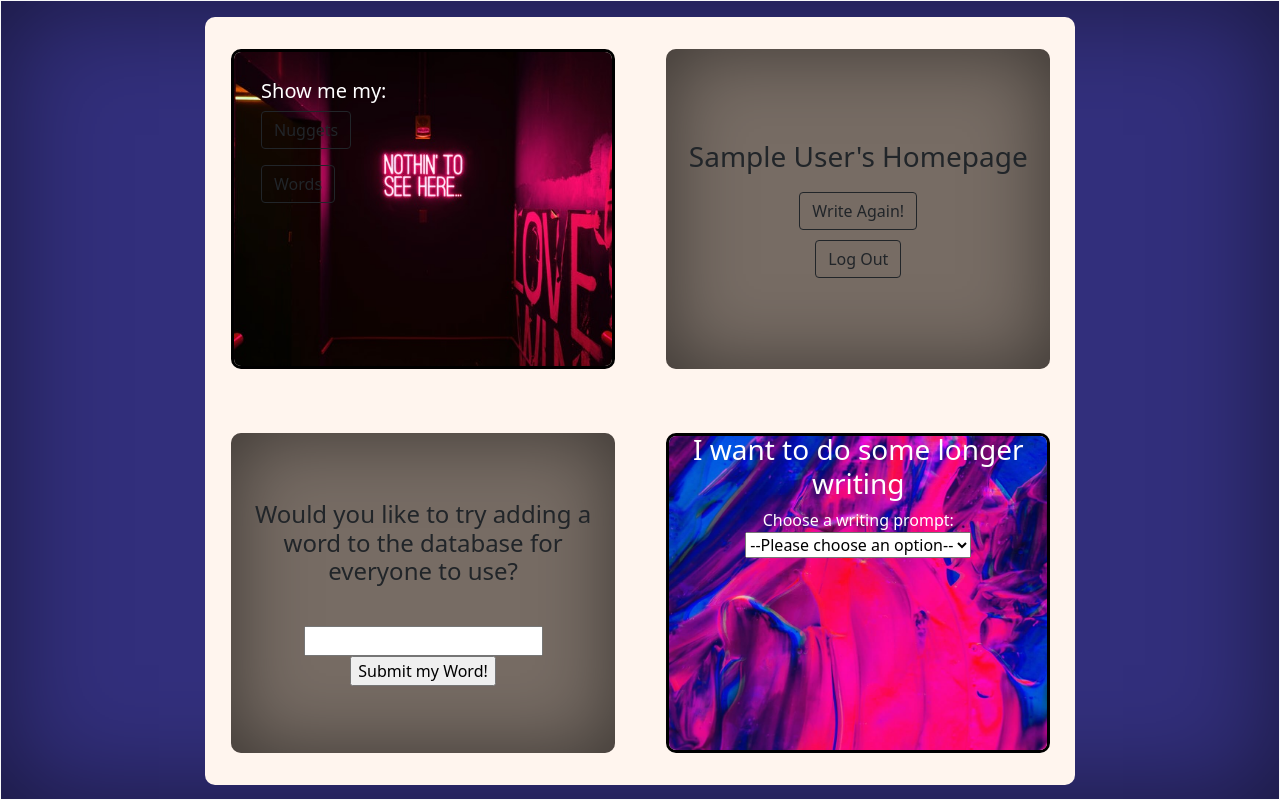
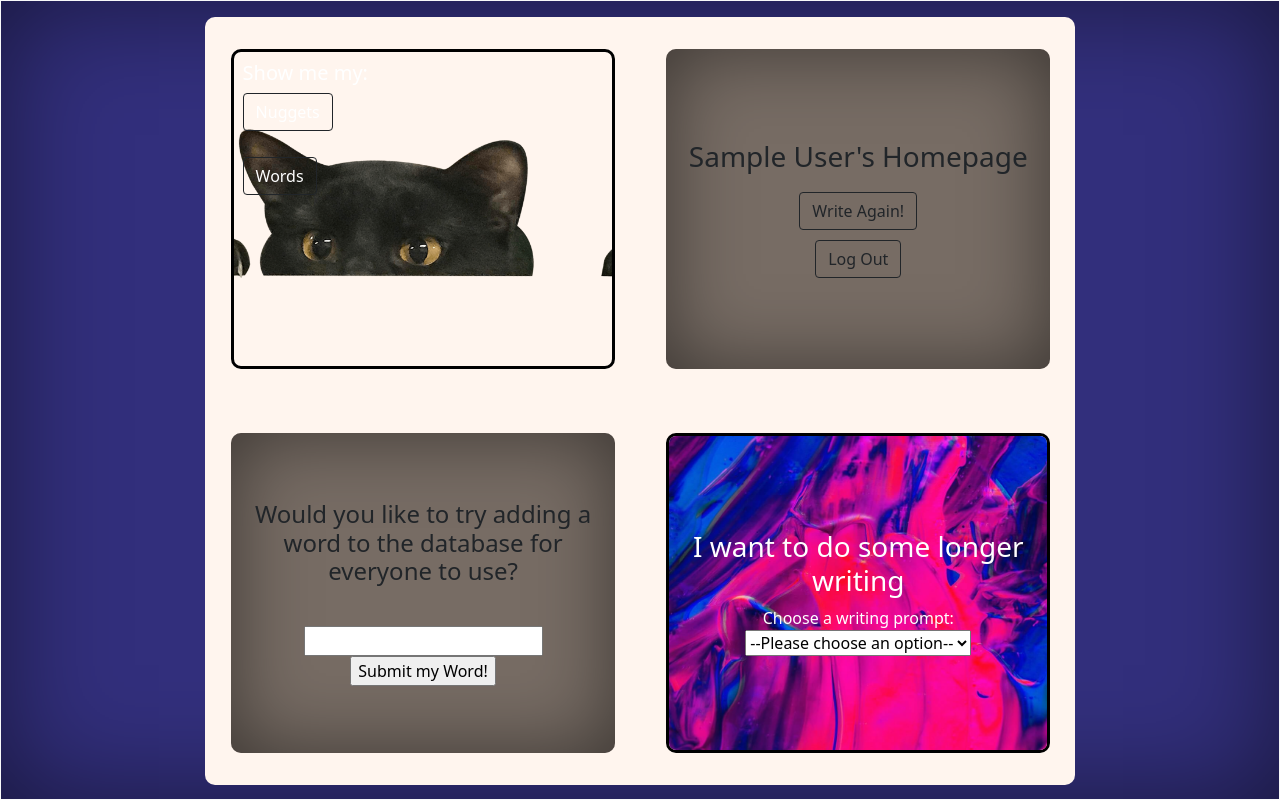
Before and after one commit to VallieTracy/Writing-Prompt-App, a Flask app: page /homepage in a window 1280 px wide. Run offline with Flask 2, Linux system fonts and the light colour scheme; the visitor is signed in with stand-in values (Sample User, id 1); data that the repository does not hold is empty.

Commit message:
have new background figured out for homepage

```diff
--- a/static/css/style.css
+++ b/static/css/style.css
@@ -217,11 +217,18 @@
 }
 
 .grid-box-with-img > .inner-text {
-    padding: 30px;
+    padding: 3%;
+    position: absolute;
+    left: 0;
+    top: 0;
 }
 
 .grid-box-with-img > .inner-center {
     text-align: center;
+}
+
+.inner-text > * {
+    color: white;
 }
 
 .grid-box-with-img {
@@ -229,6 +236,18 @@
     height: 40vh;
     z-index: 3;
     color: white;
+
+    position: relative;
+
+    display: flex;
+    align-items: center;
+    justify-content: center;
+    flex-direction: column;
+}
+
+#no-nuggets, #no-words {
+    color: seashell;
+    padding: 5px;
 }
 
 .grid-img {
@@ -402,9 +421,12 @@
     border-style: solid;
 }
 
-/* #email, #password, #first_name, #last_name {
-    background-color: #322F7C;
-} */
+.flash-msg {
+    color: seashell;
+    padding-left: 3%;
+    padding-right: 3%;
+    margin: 0!important;
+}
 
 #fire div.form #email, #first_name, #last_name, #password2  {
     /* background-color: rgb(247, 0, 255); */
--- a/static/js/eventHandling.js
+++ b/static/js/eventHandling.js
@@ -11,6 +11,8 @@ const nuggetRetrieve = () => {
         }
         else {
             $('#img-change').attr("src", '/static/Images/roller-md-comp.jpg');
+            $('#nuggets').css('color', 'black');
+            $('.text-change').css('color', 'black');
         }
     });
 }
@@ -33,6 +35,8 @@ const wordRetrieve = () => {
         }
         else {
             $('#img-change').attr("src", '/static/Images/roller-md-comp.jpg');
+            $('#words').css('color', 'black');
+            $('.text-change').css('color', 'black')
         }
     });
 }
--- a/templates/homepage.html
+++ b/templates/homepage.html
@@ -10,10 +10,10 @@
 
         <div class='grid-item'>
             <div class='grid-box-with-img'>
-                <div class='inner-text border-light'>
-                <h5>Show me my:</h5>
+                <div class='inner-text'>
+                <h5 class='text-change'>Show me my:</h5>
 
-                <a class='btn border border-dark' id='get-nuggets' role='button'>Nuggets</a>
+                <a class='btn border border-dark ul' id='get-nuggets' role='button'>Nuggets</a>
                 <p id="no-nuggets"></p>
                 <ul id="nuggets"></ul>
 
@@ -22,7 +22,7 @@
                 <ol id="words"></ol>
                 </div>
             </div>
-            <img src='/static/Images/nothing-small.jpg' class='grid-img' id='img-change'>
+            <img src='/static/Images/peek-comp.png' class='grid-img' id='img-change'>
         </div>
 
     <!-- Upper-Right Corner -->
```
Also changed, not shown: static/Images/kid-md-comp-crop.jpg (added), static/Images/kid-md-comp.jpg (added), static/Images/kid-sm-comp-crop.jpg (added), static/Images/kid-sm-comp.jpg (added), static/Images/peek-comp.png (added), static/Images/squirrel_2.png (added), 1 other file.
